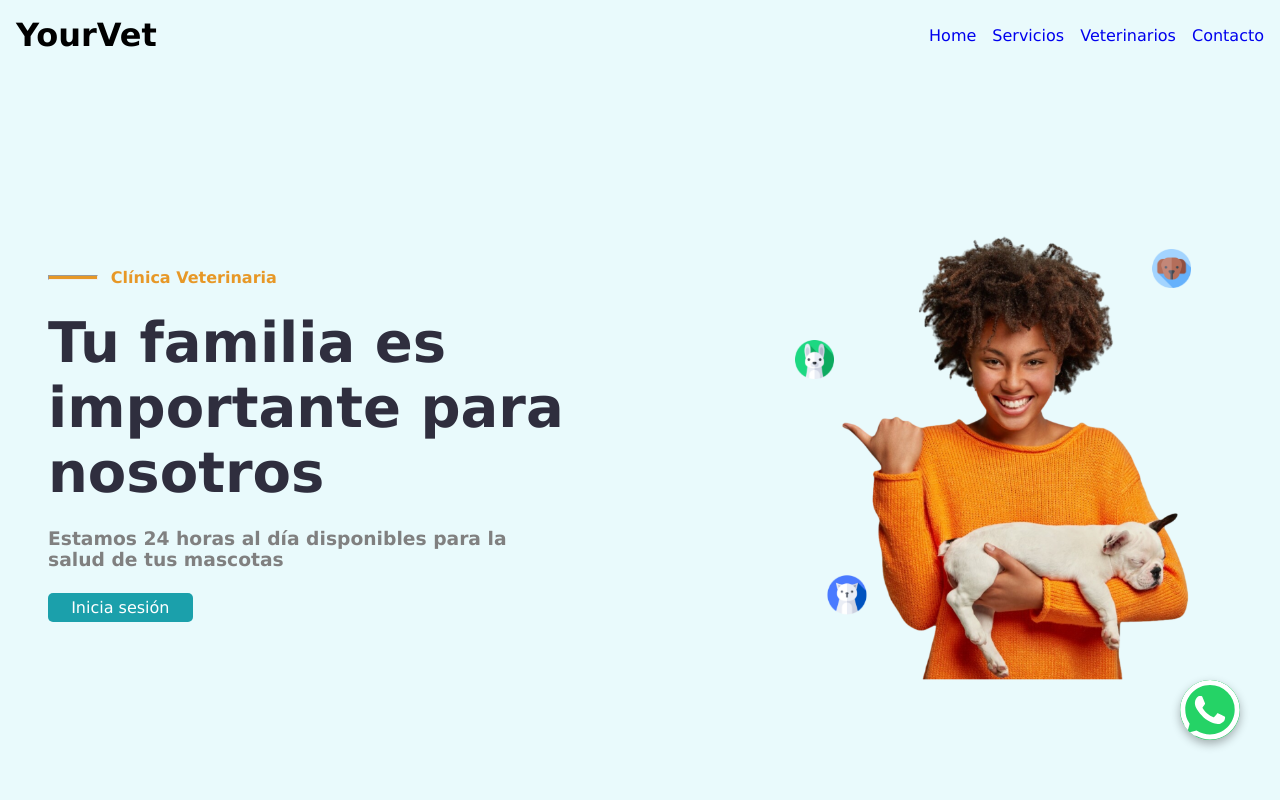
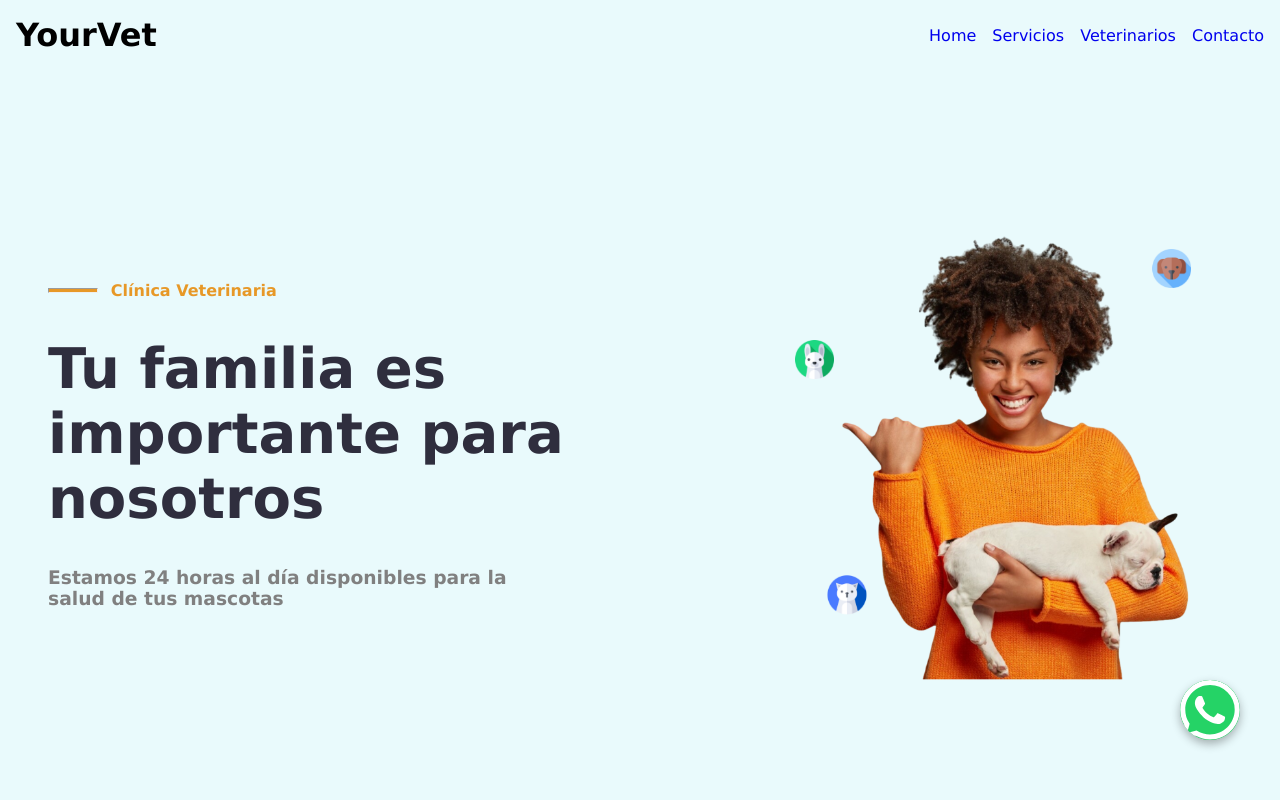
Before and after one commit to vevisvs/veterinary-clinic-react, a React (Vite) app in the folder veterinary-clinic/: page / in a window 1280 px wide. Shown: the top 800 px of the page. Built offline with nearby package versions, Linux system fonts and the light colour scheme.

Commit message:
elimino boton login

```diff
--- a/veterinary-clinic/src/components/Header/Header.jsx
+++ b/veterinary-clinic/src/components/Header/Header.jsx
@@ -12,7 +12,7 @@ const Header = () => {
         </div>
         <h1>Tu familia es importante para nosotros</h1>
         <h3>Estamos 24 horas al día disponibles para la salud de tus mascotas</h3>
-        <Link to='/login' className='header-button'>Inicia sesión</Link>
+        {/* <Link to='/login' className='header-button'>Inicia sesión</Link>  */}
       </div>
       <div className='header-photos'>
         <img src={photo} className='portrait' alt='photo'/>
```
